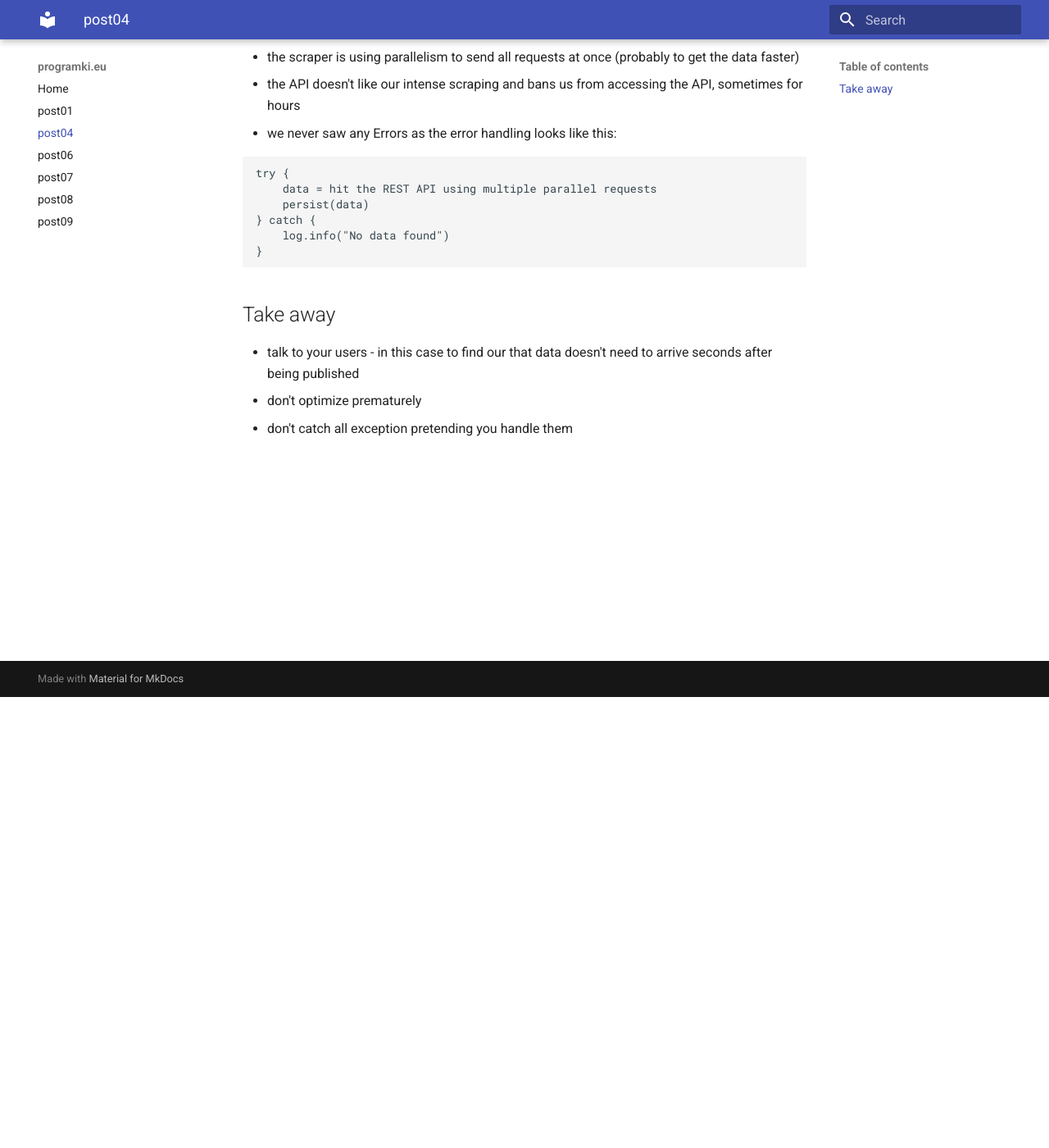
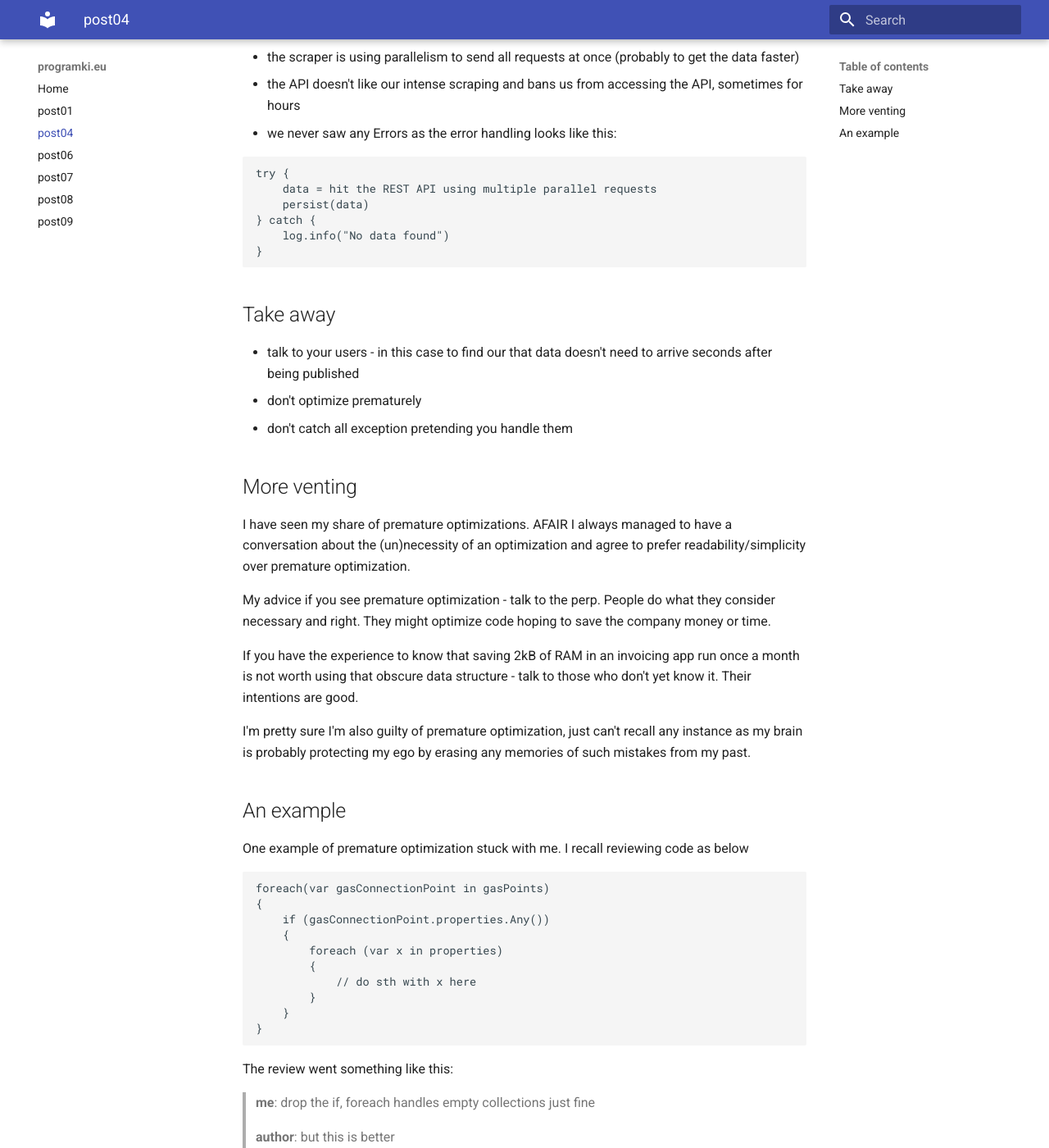
Before and after one commit to inwenis/blog, an MkDocs documentation site: the page built from docs/post04.md, in a window 1280 px wide and 1400 px high, scrolled down 550 px. Shown: the whole window at 82% size. Built offline with MkDocs 1.6.1 and Material for MkDocs 9.7.7, drawn with Linux system fonts in a browser that asks for light colours; some of the changed text lies outside the part shown.

Commit message:
more stuff

````diff
--- a/docs/post04.md
+++ b/docs/post04.md
@@ -32,3 +32,57 @@ try {
 - talk to your users - in this case to find our that data doesn't need to arrive seconds after being published
 - don't optimize prematurely
 - don't catch all exception pretending you handle them
+
+## More venting
+
+I have seen my share of premature optimizations. AFAIR I always managed to have a conversation about the (un)necessity of an optimization and agree to prefer readability/simplicity over premature optimization.
+
+My advice if you see premature optimization - talk to the perp. People do what they consider necessary and right. They might optimize code hoping to save the company money or time.
+
+If you have the experience to know that saving 2kB of RAM in an invoicing app run once a month is not worth using that obscure data structure - talk to those who don't yet know it. Their intentions are good.
+
+I'm pretty sure I'm also guilty of premature optimization, just can't recall any instance as my brain is probably protecting my ego by erasing any memories of such mistakes from my past.
+
+## An example
+
+One example of premature optimization stuck with me. I recall reviewing code as below
+
+
+```C#
+foreach(var gasConnectionPoint in gasPoints)
+{
+    if (gasConnectionPoint.properties.Any())
+    {
+        foreach (var x in properties)
+        {
+            // do sth with x here
+        }
+    }
+}
+```
+
+The review went something like this:
+
+> **me**: drop the if, foreach handles empty collections just fine
+>
+> **author**: but this is better
+>
+> **me**: why?
+>
+> **author**: if the collection is empty we don't even use the iterator
+>
+> **me**: how often is this code run?
+>
+> **author**: currently only for a single entry in gasPoints, but there can be more
+>
+> **me**: how many more and when?
+>
+> **author**: users might create an entry for every gas pipeline connection in Europe
+>
+> **me**: ok, how many is that?
+
+We agreed to drop the if after realizing that:
+
+> We have ~30 countries in Europe, even if they all connect with each other there will be at most ~400 gas connections to handle here. We don't know that the if is faster then the iterator. 400 is extremely optimistic. We have 1 entry now, and realistically we will have 10 gasPoints in 5 years.
+
+The conversation wasn't as smooth as I pretend here but we managed.
````
